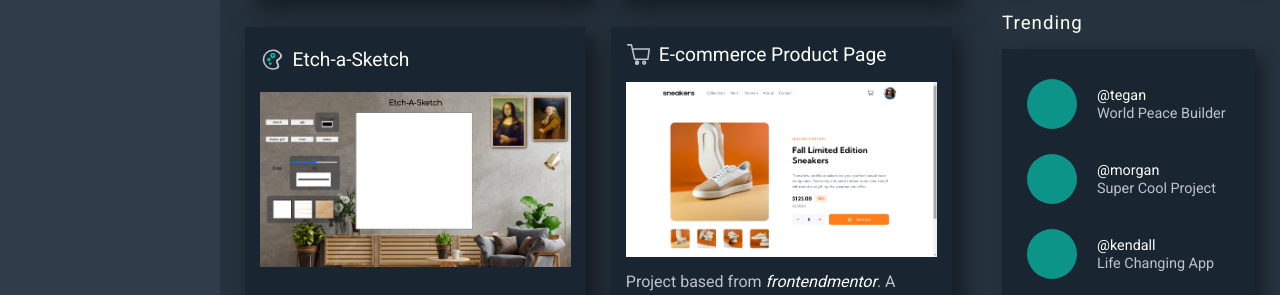
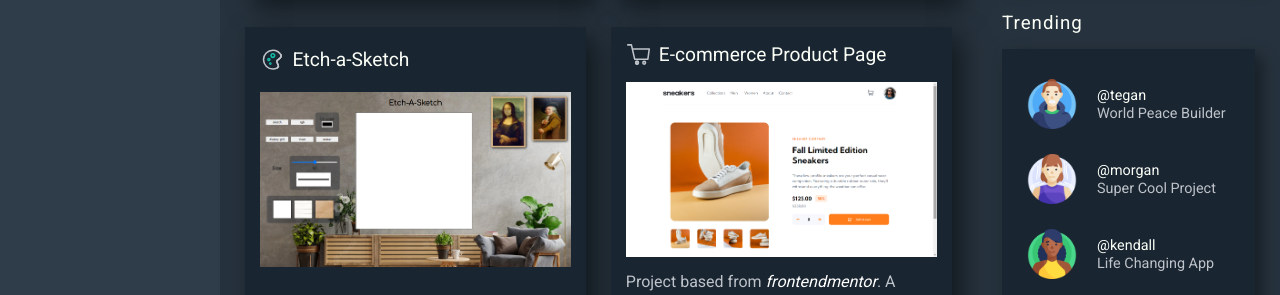
Before and after one commit to john0ground/Admin-Dashboard, a plain HTML site: page index.html in a window 1280 px wide. Shown: the part 658-953 px from the top of the page. Drawn offline with Linux system fonts and the light colour scheme.

Commit message:
add user-images in trending

```diff
--- a/index.html
+++ b/index.html
@@ -361,22 +361,30 @@
             <h3>Trending</h3>
             <div class="trending-container">
                 <div class="trending-user">
-                    <div class="trending-img"></div>
+                    <div class="trending-img">
+                        <img src="images/tegan.png" alt="tegan-profile">
+                    </div>
                     <p>@tegan</p>
                     <p>World Peace Builder</p>
                 </div>
                 <div class="trending-user">
-                    <div class="trending-img"></div>
+                    <div class="trending-img">
+                        <img src="images/morgan.png" alt="morgan-profile">
+                    </div>
                     <p>@morgan</p>
                     <p>Super Cool Project</p>
                 </div>
                 <div class="trending-user">
-                    <div class="trending-img"></div>
+                    <div class="trending-img">
+                        <img src="images/kendall.png" alt="kendall-profile">
+                    </div>
                     <p>@kendall</p>
                     <p>Life Changing App</p>
                 </div>
                 <div class="trending-user">
-                    <div class="trending-img"></div>
+                    <div class="trending-img">
+                        <img src="images/alex.png" alt="alex-profile">
+                    </div>
                     <p>@alex</p>
                     <p>No Traffic Maker</p>
                 </div>
--- a/style.css
+++ b/style.css
@@ -389,8 +389,13 @@ p.anc-details {
     grid-row: span 2;
     width: 50px;
     height: 50px;
-    background-color: #0D9488;
     border-radius: 50%;
+}
+
+.trending-img img {
+    width: 100%;
+    height: 100%;
+    object-fit: cover;
 }
 
 .trending-user p:first-of-type {
```
Also changed, not shown: images/alex.png (added), images/kendall.png (added), images/morgan.png (added), images/tegan.png (added).
